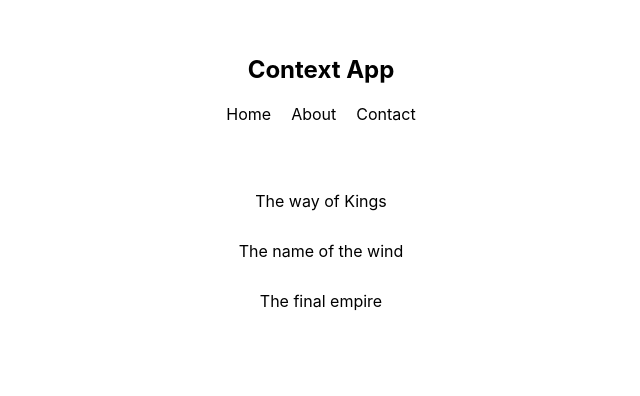
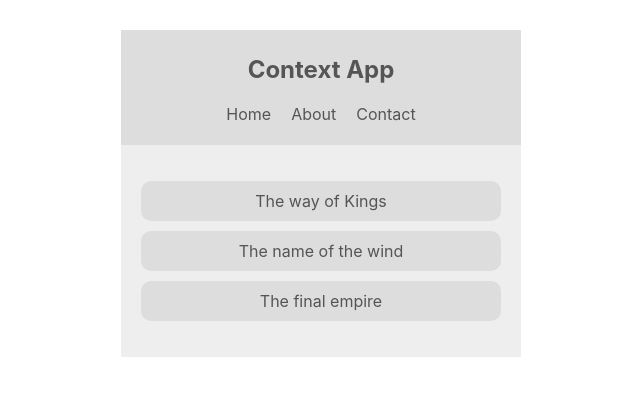
Before and after one commit to sawepeter/ReactContext-Hooks, a React (Create React App) app: page / in a window 1280 px wide. Shown: the top 396 px of the page, without its empty margins (319-959 px from the left). Built offline with nearby package versions, Linux system fonts and the light colour scheme.

Commit message:
accessing context

```diff
--- a/src/components/BookList.js
+++ b/src/components/BookList.js
@@ -1,13 +1,17 @@
 import React, { Component } from 'react';
+import { ThemeContext } from '../contexts/ThemeContext';
 
 class BookList extends Component {
+    static contextType = ThemeContext;
     render() {
+        const { isLightTheme, light, dark } = this.context;
+        const theme = isLightTheme ? light : dark;
         return (
-            <div className='book-list'>
+            <div className='book-list' style={{ color: theme.syntax, background: theme.bg }}>
                 <ul>
-                    <li>The way of Kings</li>
-                    <li>The name of the wind</li>
-                    <li>The final empire</li>
+                    <li style={{ background: theme.ui }}>The way of Kings</li>
+                    <li style={{ background: theme.ui } }>The name of the wind</li>
+                    <li style={{ background: theme.ui }}>The final empire</li>
                 </ul>
             </div>
 
--- a/src/components/Navbar.js
+++ b/src/components/Navbar.js
@@ -1,9 +1,15 @@
 import React, { Component } from 'react';
+import { ThemeContext } from '../contexts/ThemeContext';
 
 class Navbar extends Component {
+
+    static contextType = ThemeContext;
     render() {
+        console.log(this.context);
+        const {isLightTheme, light, dark } = this.context;
+        const theme = isLightTheme ? light: dark;
         return (
-            <nav>
+            <nav style={{background: theme.ui, color: theme.syntax}}>
                 <h1>Context App</h1>
                 <ul>
                     <li>Home</li>
```
